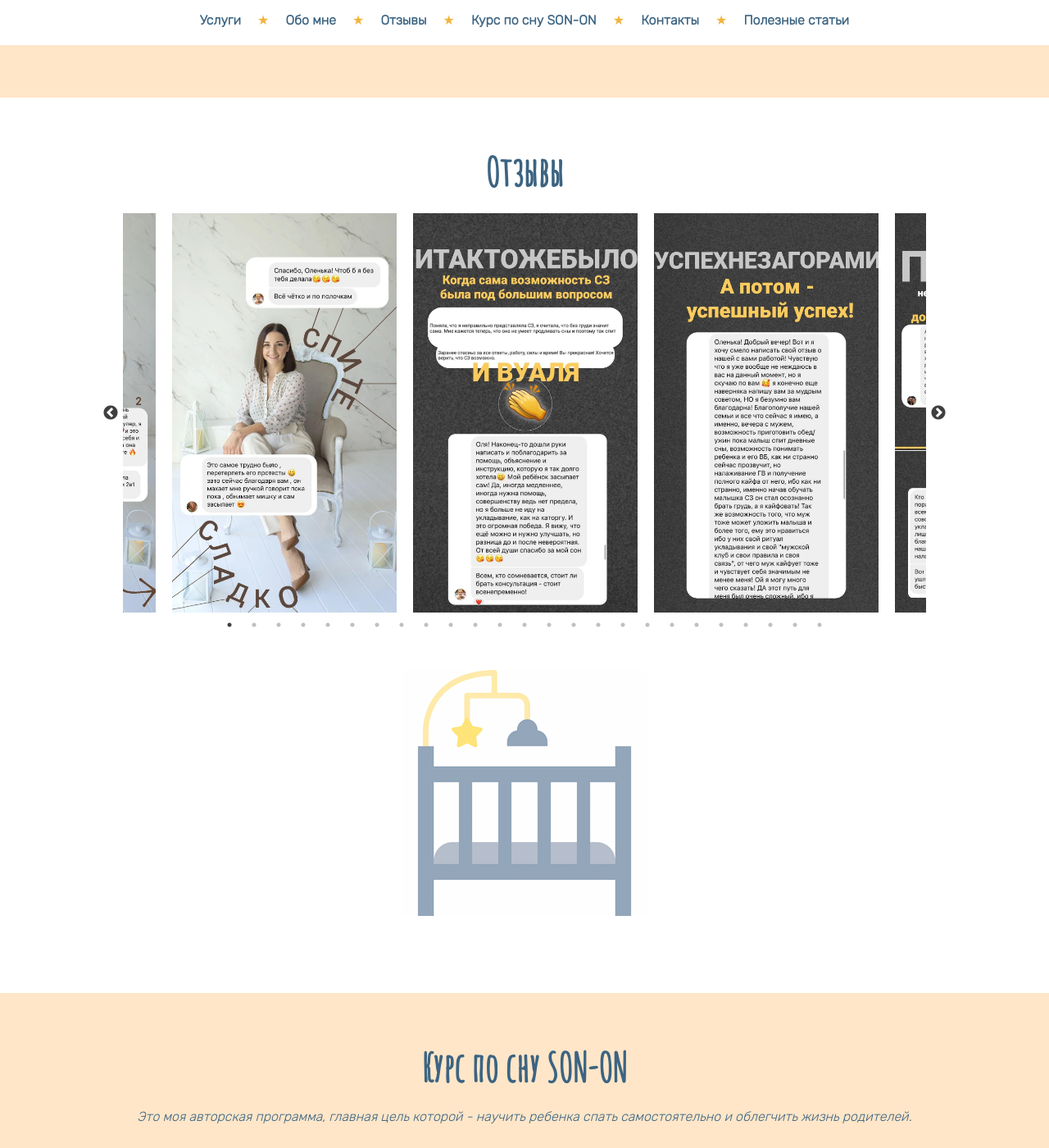
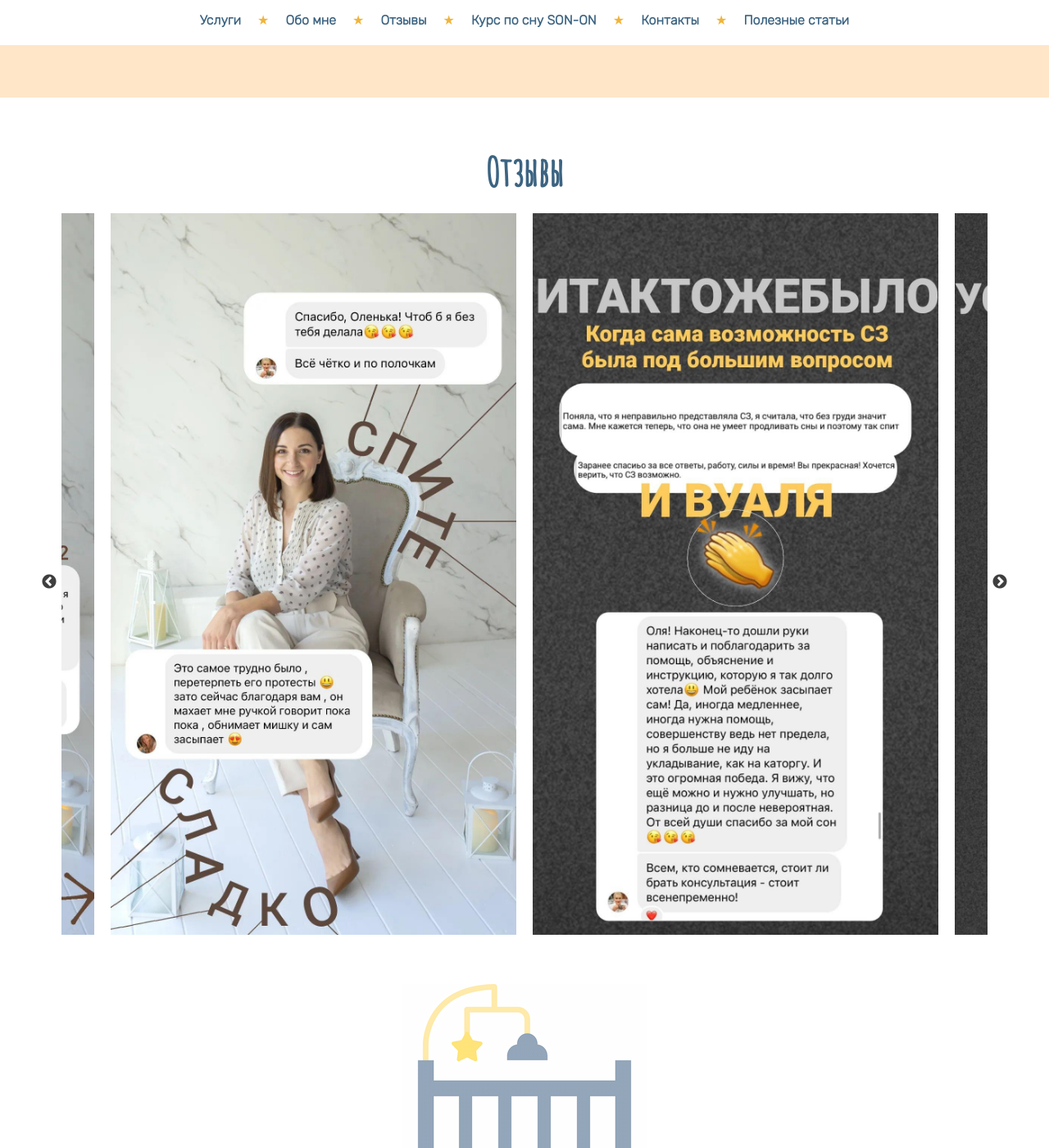
Before and after one commit to Olgamyrsikova/sleepconsult, a Jekyll site: the page built from index.html, in a window 1280 px wide and 1400 px high, scrolled down 2549 px. Shown: the whole window at 82% size. Built offline with Jekyll 4.4.1, drawn with Linux system fonts in a browser that asks for light colours.

Commit message:
make feedback screenshots more responsive

```diff
--- a/_includes/feedback.html
+++ b/_includes/feedback.html
@@ -2,55 +2,60 @@
     <h2>Отзывы</h2>
 
     <div id="feedback-content">
-        <div class="photos">
-            <div class="feedback-screenshot"><img src="assets/feedback/feedback-1.jpg" alt="Отзыв о работе с Ольгой Мырсиковой"/></div>
-            <div class="feedback-screenshot"><img src="assets/feedback/feedback-2.jpg" alt="Отзыв о работе с Ольгой Мырсиковой"/></div>
-            <div class="feedback-screenshot"><img src="assets/feedback/feedback-3.jpg" alt="Отзыв о работе с Ольгой Мырсиковой"/></div>
-            <div class="feedback-screenshot"><img src="assets/feedback/feedback-4.jpg" alt="Отзыв о работе с Ольгой Мырсиковой"/></div>
-            <div class="feedback-screenshot"><img src="assets/feedback/feedback-5.jpg" alt="Отзыв о работе с Ольгой Мырсиковой"/></div>
-            <div class="feedback-screenshot"><img src="assets/feedback/feedback-6.jpg" alt="Отзыв о работе с Ольгой Мырсиковой"/></div>
-            <div class="feedback-screenshot"><img src="assets/feedback/feedback-7.jpg" alt="Отзыв о работе с Ольгой Мырсиковой"/></div>
-            <div class="feedback-screenshot"><img src="assets/feedback/feedback-8.jpg" alt="Отзыв о работе с Ольгой Мырсиковой"/></div>
-            <div class="feedback-screenshot"><img src="assets/feedback/feedback-9.jpg" alt="Отзыв о работе с Ольгой Мырсиковой"/></div>
-            <div class="feedback-screenshot"><img src="assets/feedback/feedback-10.jpg" alt="Отзыв о работе с Ольгой Мырсиковой"/></div>
-            <div class="feedback-screenshot"><img src="assets/feedback/feedback-11.jpg" alt="Отзыв о работе с Ольгой Мырсиковой"/></div>
-            <div class="feedback-screenshot"><img src="assets/feedback/feedback-12.jpg" alt="Отзыв о работе с Ольгой Мырсиковой"/></div>
-            <div class="feedback-screenshot"><img src="assets/feedback/feedback-13.jpg" alt="Отзыв о работе с Ольгой Мырсиковой"/></div>
-            <div class="feedback-screenshot"><img src="assets/feedback/feedback-14.jpg" alt="Отзыв о работе с Ольгой Мырсиковой"/></div>
-            <div class="feedback-screenshot"><img src="assets/feedback/feedback-15.jpg" alt="Отзыв о работе с Ольгой Мырсиковой"/></div>
-            <div class="feedback-screenshot"><img src="assets/feedback/feedback-16.jpg" alt="Отзыв о работе с Ольгой Мырсиковой"/></div>
-            <div class="feedback-screenshot"><img src="assets/feedback/feedback-17.jpg" alt="Отзыв о работе с Ольгой Мырсиковой"/></div>
-            <div class="feedback-screenshot"><img src="assets/feedback/feedback-18.jpg" alt="Отзыв о работе с Ольгой Мырсиковой"/></div>
-            <div class="feedback-screenshot"><img src="assets/feedback/feedback-19.jpg" alt="Отзыв о работе с Ольгой Мырсиковой"/></div>
-            <div class="feedback-screenshot"><img src="assets/feedback/feedback-20.jpg" alt="Отзыв о работе с Ольгой Мырсиковой"/></div>
-            <div class="feedback-screenshot"><img src="assets/feedback/feedback-21.jpg" alt="Отзыв о работе с Ольгой Мырсиковой"/></div>
-            <div class="feedback-screenshot"><img src="assets/feedback/feedback-22.jpg" alt="Отзыв о работе с Ольгой Мырсиковой"/></div>
-            <div class="feedback-screenshot"><img src="assets/feedback/feedback-23.jpg" alt="Отзыв о работе с Ольгой Мырсиковой"/></div>
-            <div class="feedback-screenshot"><img src="assets/feedback/feedback-24.jpg" alt="Отзыв о работе с Ольгой Мырсиковой"/></div>
-            <div class="feedback-screenshot"><img src="assets/feedback/feedback-25.jpg" alt="Отзыв о работе с Ольгой Мырсиковой"/></div>
-        </div>
+        <img class="feedback-screenshot" src="assets/feedback/feedback-1.jpg" alt="Отзыв о работе с Ольгой Мырсиковой"/>
+        <img class="feedback-screenshot" src="assets/feedback/feedback-2.jpg" alt="Отзыв о работе с Ольгой Мырсиковой"/>
+        <img class="feedback-screenshot" src="assets/feedback/feedback-3.jpg" alt="Отзыв о работе с Ольгой Мырсиковой"/>
+        <img class="feedback-screenshot" src="assets/feedback/feedback-4.jpg" alt="Отзыв о работе с Ольгой Мырсиковой"/>
+        <img class="feedback-screenshot" src="assets/feedback/feedback-5.jpg" alt="Отзыв о работе с Ольгой Мырсиковой"/>
+        <img class="feedback-screenshot" src="assets/feedback/feedback-6.jpg" alt="Отзыв о работе с Ольгой Мырсиковой"/>
+        <img class="feedback-screenshot" src="assets/feedback/feedback-7.jpg" alt="Отзыв о работе с Ольгой Мырсиковой"/>
+        <img class="feedback-screenshot" src="assets/feedback/feedback-8.jpg" alt="Отзыв о работе с Ольгой Мырсиковой"/>
+        <img class="feedback-screenshot" src="assets/feedback/feedback-9.jpg" alt="Отзыв о работе с Ольгой Мырсиковой"/>
+        <img class="feedback-screenshot" src="assets/feedback/feedback-10.jpg" alt="Отзыв о работе с Ольгой Мырсиковой"/>
+        <img class="feedback-screenshot" src="assets/feedback/feedback-11.jpg" alt="Отзыв о работе с Ольгой Мырсиковой"/>
+        <img class="feedback-screenshot" src="assets/feedback/feedback-12.jpg" alt="Отзыв о работе с Ольгой Мырсиковой"/>
+        <img class="feedback-screenshot" src="assets/feedback/feedback-13.jpg" alt="Отзыв о работе с Ольгой Мырсиковой"/>
+        <img class="feedback-screenshot" src="assets/feedback/feedback-14.jpg" alt="Отзыв о работе с Ольгой Мырсиковой"/>
+        <img class="feedback-screenshot" src="assets/feedback/feedback-15.jpg" alt="Отзыв о работе с Ольгой Мырсиковой"/>
+        <img class="feedback-screenshot" src="assets/feedback/feedback-16.jpg" alt="Отзыв о работе с Ольгой Мырсиковой"/>
+        <img class="feedback-screenshot" src="assets/feedback/feedback-17.jpg" alt="Отзыв о работе с Ольгой Мырсиковой"/>
+        <img class="feedback-screenshot" src="assets/feedback/feedback-18.jpg" alt="Отзыв о работе с Ольгой Мырсиковой"/>
+        <img class="feedback-screenshot" src="assets/feedback/feedback-19.jpg" alt="Отзыв о работе с Ольгой Мырсиковой"/>
+        <img class="feedback-screenshot" src="assets/feedback/feedback-20.jpg" alt="Отзыв о работе с Ольгой Мырсиковой"/>
+        <img class="feedback-screenshot" src="assets/feedback/feedback-21.jpg" alt="Отзыв о работе с Ольгой Мырсиковой"/>
+        <img class="feedback-screenshot" src="assets/feedback/feedback-22.jpg" alt="Отзыв о работе с Ольгой Мырсиковой"/>
+        <img class="feedback-screenshot" src="assets/feedback/feedback-23.jpg" alt="Отзыв о работе с Ольгой Мырсиковой"/>
+        <img class="feedback-screenshot" src="assets/feedback/feedback-24.jpg" alt="Отзыв о работе с Ольгой Мырсиковой"/>
+        <img class="feedback-screenshot" src="assets/feedback/feedback-25.jpg" alt="Отзыв о работе с Ольгой Мырсиковой"/>
     </div>
 
     <img style="width: 300px; height: 300px; margin: 40px 0px 40px 0px;" src="assets/icon/crib.png" alt="Детская кроватка"/>
 
+    <script type="text/javascript" src="lib/jquery-3.1.1.min.js"></script>
     <script type="text/javascript" src="lib/slick/slick.min.js"></script>
 
     <script type="text/javascript">
         $(document).ready(function() {
-            $('.photos').slick({
+            $("#feedback-content").slick({
                 lazyLoad: 'ondemand',
-                dots: true,
+                dots: false,
                 mobileFirst: true,
-                responsive: [{
-                    breakpoint: 768,
+                centerMode: true,
+                slidesToScroll: 1,
+                responsive: [
+                {
+                    breakpoint: 1350,
                     settings: {
-                        lazyLoad: 'ondemand',
-                        slidesToShow: 3,
-                        slidesToScroll: 1,
-                        dots: true,
-                        centerMode: true
+                        slidesToShow: 3
+                        }
+                    },
+                    {
+                    breakpoint: 1000,
+                    settings: {
+                        slidesToShow: 2
+                        }
                     }
-                }]
+                ]
             });
         });
     </script>
--- a/css/style.css
+++ b/css/style.css
@@ -362,30 +362,26 @@ header {
     background-color: white;
 }
 
-.feedback-screenshot img {
-    max-width: 1080px;
-    max-height: 1920px;;
-}
-
-.photos {
-    margin-left: 25px;
-    margin-right: 25px;
-  }
-
-.photos img {
+.feedback-screenshot {
     width: 100%;
     padding: 0px 10px 0 10px;
 }
 
-#gallery {
+#feedback-content {
+    margin-left: 25px;
+    margin-right: 25px;
     padding-bottom: 20px;
+  }
+
+@media only screen and (min-width: 1000px) {
+      .feedback-screenshot {
+        width: 40%;
+    }
 }
-
-@media only screen and (min-width: 768px) {
-    .photos {
-        margin-left: 100px;
-        margin-right: 100px;
-      }
+@media only screen and (min-width: 1350px) {
+    .feedback-screenshot {
+      width: 30%;
+  }
 }
 
 /* SECTION COURSE */
--- a/index.html
+++ b/index.html
@@ -41,7 +41,6 @@ title: Ольга Мырсикова
 		<!-- Feedback Gallery -->
 		<link rel="stylesheet" type="text/css" href="lib/slick/slick.css"/>
 		<link rel="stylesheet" type="text/css" href="lib/slick/slick-theme.css"/>
-		<script type="text/javascript" src="lib/jquery-3.1.1.min.js"></script>
 
 	</head>
 	<body>
```
